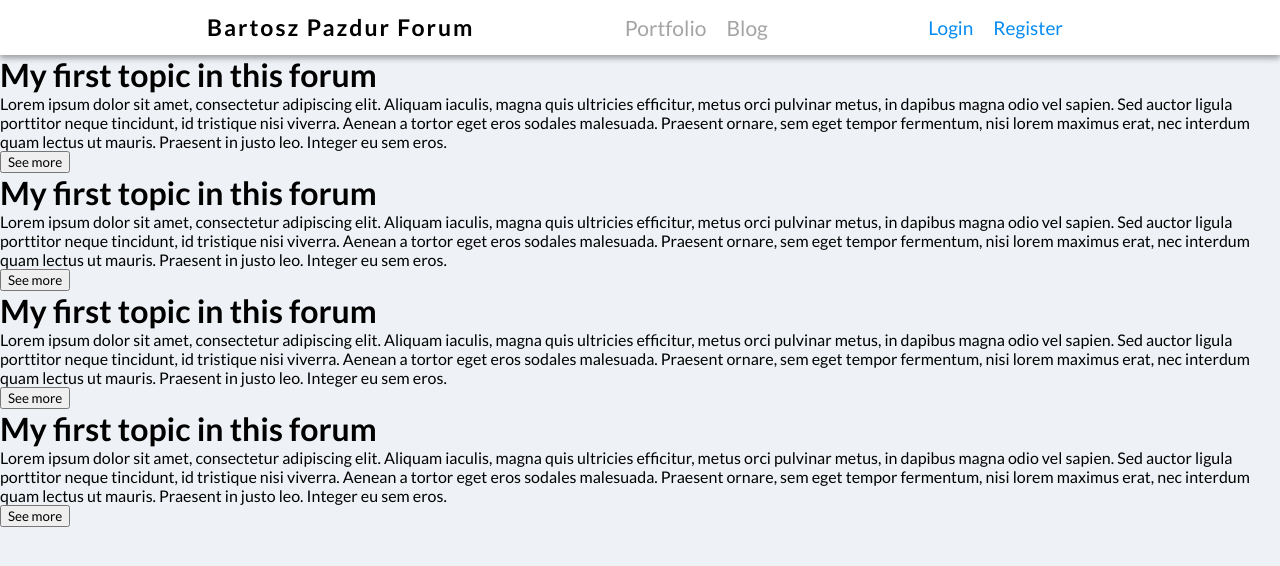
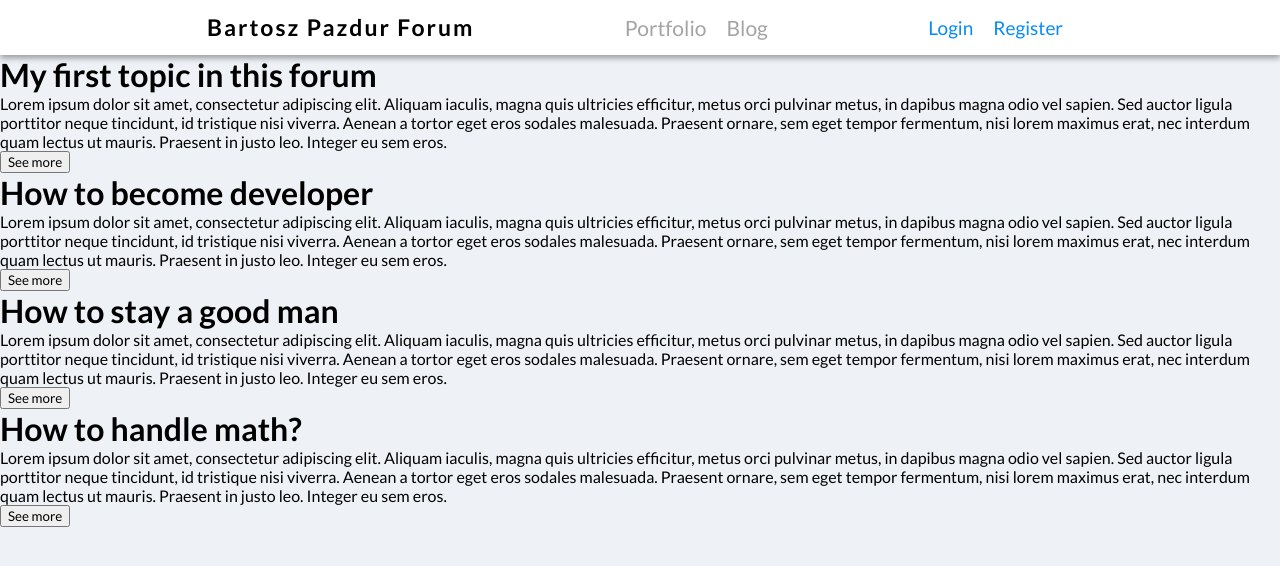
Before and after one commit to BrittleHeart/forum, an Angular app in the folder layout/: page / in a window 1280 px wide. Shown: the top 566 px of the page. Built offline with nearby package versions, Linux system fonts and the light colour scheme.

Commit message:
Changed title content

```diff
--- a/layout/src/app/topics.ts
+++ b/layout/src/app/topics.ts
@@ -9,7 +9,7 @@ export const topics = [
   },
   {
     id: 2,
-    title: 'My first topic in this forum',
+    title: 'How to become developer',
     description:
       'Lorem ipsum dolor sit amet, consectetur adipiscing elit. Aliquam iaculis, magna quis ultricies efficitur, metus orci pulvinar metus, in dapibus magna odio vel sapien. Sed auctor ligula porttitor neque tincidunt, id tristique nisi viverra. Aenean a tortor eget eros sodales malesuada. Praesent ornare, sem eget tempor fermentum, nisi lorem maximus erat, nec interdum quam lectus ut mauris. Praesent in justo leo. Integer eu sem eros. ',
     content:
@@ -17,7 +17,7 @@ export const topics = [
   },
   {
     id: 3,
-    title: 'My first topic in this forum',
+    title: 'How to stay a good man',
     description:
       'Lorem ipsum dolor sit amet, consectetur adipiscing elit. Aliquam iaculis, magna quis ultricies efficitur, metus orci pulvinar metus, in dapibus magna odio vel sapien. Sed auctor ligula porttitor neque tincidunt, id tristique nisi viverra. Aenean a tortor eget eros sodales malesuada. Praesent ornare, sem eget tempor fermentum, nisi lorem maximus erat, nec interdum quam lectus ut mauris. Praesent in justo leo. Integer eu sem eros. ',
     content:
@@ -25,7 +25,7 @@ export const topics = [
   },
   {
     id: 4,
-    title: 'My first topic in this forum',
+    title: 'How to handle math?',
     description:
       'Lorem ipsum dolor sit amet, consectetur adipiscing elit. Aliquam iaculis, magna quis ultricies efficitur, metus orci pulvinar metus, in dapibus magna odio vel sapien. Sed auctor ligula porttitor neque tincidunt, id tristique nisi viverra. Aenean a tortor eget eros sodales malesuada. Praesent ornare, sem eget tempor fermentum, nisi lorem maximus erat, nec interdum quam lectus ut mauris. Praesent in justo leo. Integer eu sem eros. ',
     content:
```
